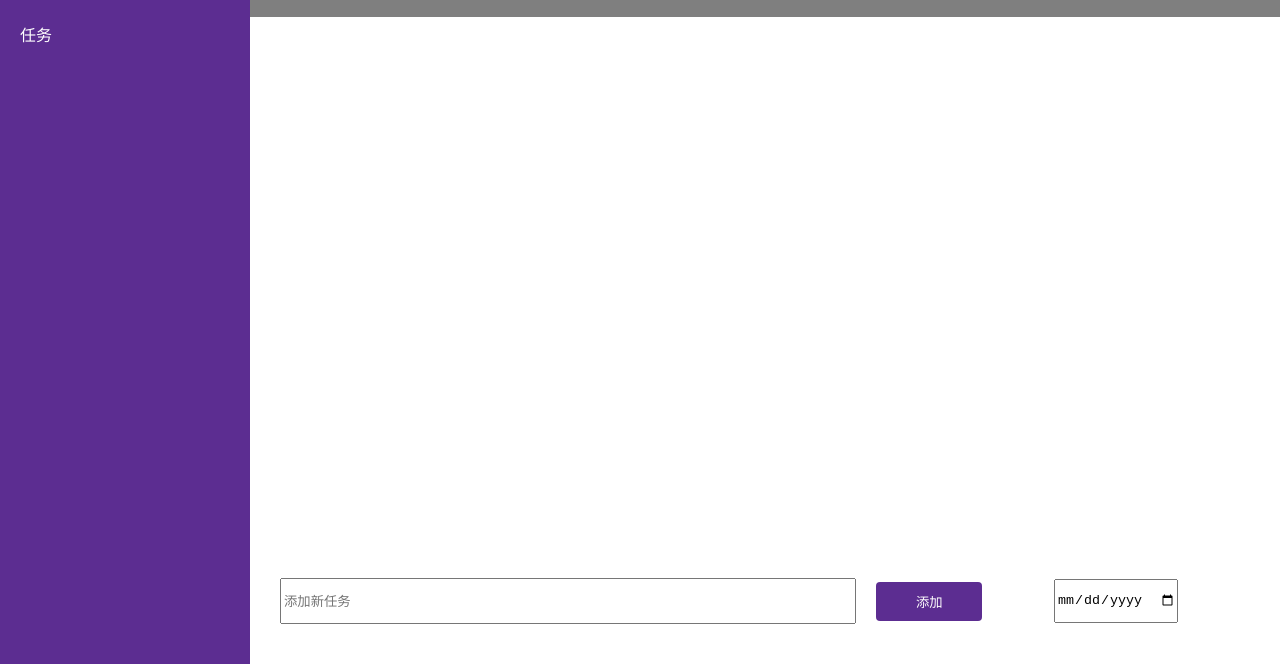
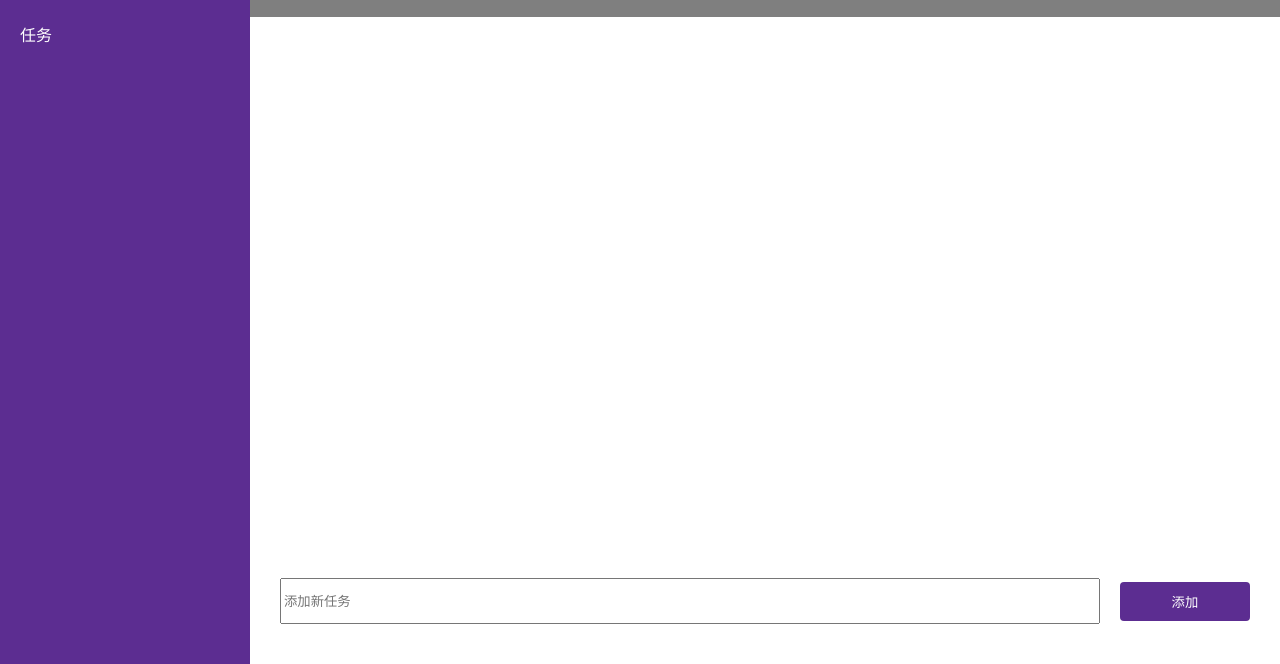
Before and after one commit to ZYM66/final_exam_jquery, a plain HTML site: page index.html in a window 1280 px wide. Shown: the part 136-800 px from the top of the page. Drawn offline with nearby package versions, Linux system fonts and the light colour scheme.

Commit message:
去除date

```diff
--- a/index.html
+++ b/index.html
@@ -32,9 +32,6 @@
                         <input type="text" id="new-task-input" placeholder="添加新任务"/>
                         <button type="submit">添加</button>
                     </div>
-                    <div id="task-input-rest">
-                        <input type="date" id="task-due-date" placeholder="截止日期"/>
-                    </div>
                 </form>
             </div>
         </div>
--- a/styles.css
+++ b/styles.css
@@ -133,19 +133,19 @@ body, html {
     background-color: #7743ac;
 }
 
-#task-input-rest {
-    display: flex;
-    flex-grow: 1;
-    /*padding-left: 30px;*/
-    /*height: 40px;*/
-    align-items: center;
-}
+/*#task-input-rest {*/
+/*    display: flex;*/
+/*    flex-grow: 1;*/
+/*    !*padding-left: 30px;*!*/
+/*    !*height: 40px;*!*/
+/*    align-items: center;*/
+/*}*/
 
-#task-input-rest input {
-    margin-left: auto;
-    margin-right: auto;
-    height: 40px;
-}
+/*#task-input-rest input {*/
+/*    margin-left: auto;*/
+/*    margin-right: auto;*/
+/*    height: 40px;*/
+/*}*/
 
 .task-item {
     background: #fff;
```
